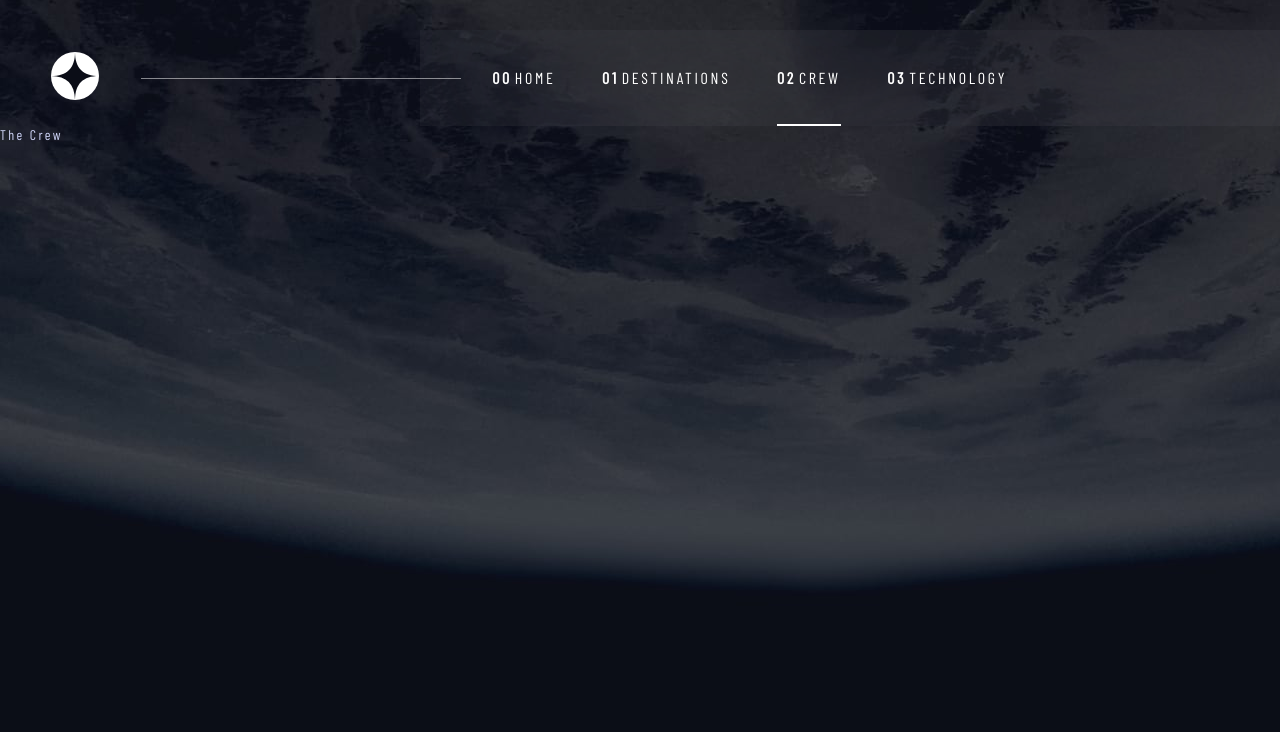
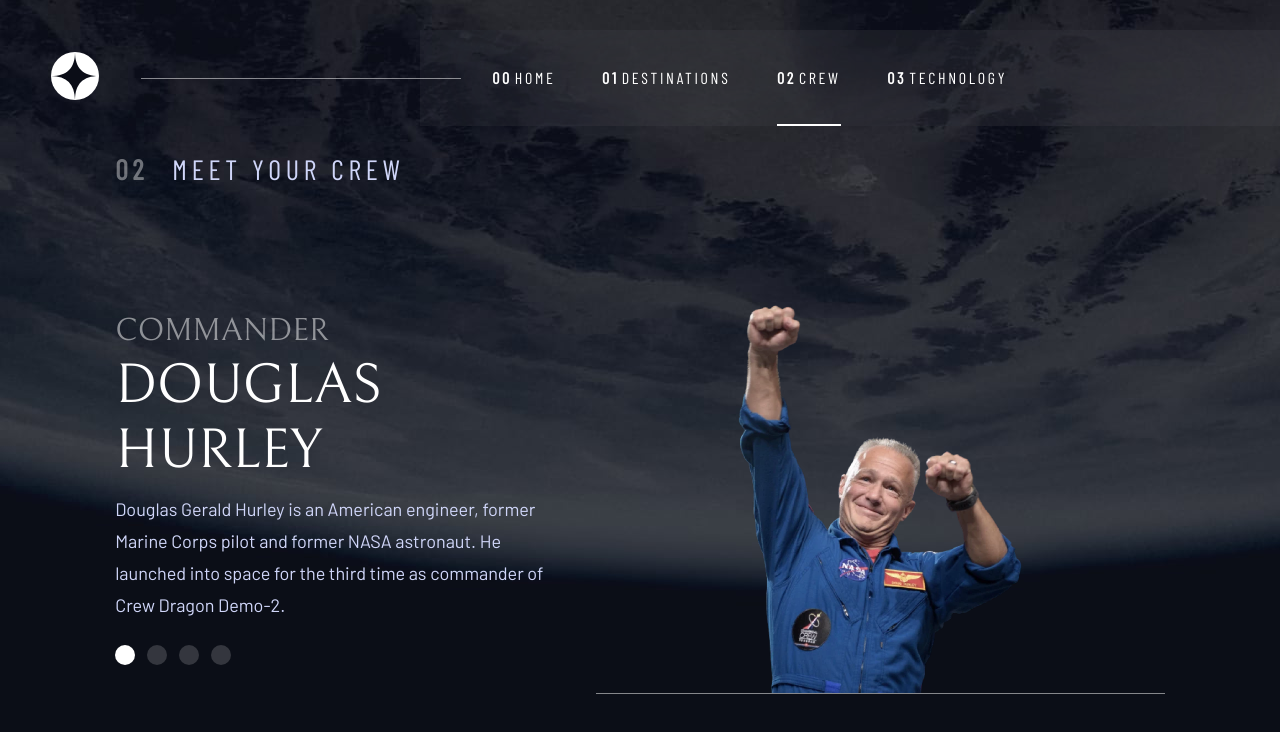
Before and after one commit to Anujith99/Space-Tourism, a Gatsby site: page /crew in a window 1280 px wide. Built offline with nearby package versions, Linux system fonts and the light colour scheme; Gatsby itself is replaced by a stand-in of ours.

Commit message:
crew page done

```diff
--- a/src/components/Layout.js
+++ b/src/components/Layout.js
@@ -5,7 +5,7 @@
   return (
     <div className="layout">
       <Navbar />
-      <div>{children}</div>
+      <div className="layout-container">{children}</div>
     </div>
   )
 }
--- a/src/pages/crew.js
+++ b/src/pages/crew.js
@@ -1,19 +1,59 @@
-import React from "react"
+import React, { useState } from "react"
 import { graphql } from "gatsby"
 import Layout from "../components/Layout"
 import Heading from "../components/typography/Heading"
+import Content from "../components/typography/Content"
 import "../styles/_global.scss"
 import "../styles/crew.page.scss"
 import { useBackground } from "../hooks/useBackground"
+import { GatsbyImage } from "gatsby-plugin-image"
 
 export default function Crew({ data }) {
   const crew = data.allCrewJson.nodes
-  console.log("CREW", crew)
+  const [selectedMember, setSelectedMember] = useState(0)
   useBackground("bg-image-crew")
   return (
     <Layout>
-      <div>
-        <Heading type={"sub-heading-2"}>The Crew</Heading>
+      <div className="crew-container">
+        <div className="page-title">
+          <Heading type={"num-heading"}>02</Heading>
+          <Heading type={"heading-5"}>MEET YOUR CREW</Heading>
+        </div>
+        <div className="crew-content-container">
+          <div className="crew-content-description">
+            <Heading style={"crew-role"} type={"heading-4"}>
+              {crew[selectedMember].role}
+            </Heading>
+            <Heading style={"crew-name"} type={"heading-3"}>
+              {crew[selectedMember].name}
+            </Heading>
+            <Content contentStyle={"crew-bio"}>
+              {crew[selectedMember].bio}
+            </Content>
+            <div className="crew-dots-container">
+              {[...Array(4)].map((crew, index) => (
+                <div
+                  key={index}
+                  onClick={() => setSelectedMember(index)}
+                  className={`crew-dot-btn ${
+                    selectedMember === index ? "active" : ""
+                  }`}
+                />
+              ))}
+            </div>
+          </div>
+          <div className="crew-content-image-container">
+            <div className="crew-image">
+              <GatsbyImage
+                image={
+                  crew[selectedMember].images.webp.childImageSharp
+                    .gatsbyImageData
+                }
+                alt={crew[selectedMember].name}
+              />
+            </div>
+          </div>
+        </div>
       </div>
     </Layout>
   )
@@ -30,7 +70,7 @@
         images {
           webp {
             childImageSharp {
-              gatsbyImageData
+              gatsbyImageData(placeholder: BLURRED, formats: [WEBP])
             }
           }
         }
--- a/src/pages/destinations.js
+++ b/src/pages/destinations.js
@@ -15,7 +15,7 @@
   return (
     <Layout>
       <div className="destinations-container">
-        <div className="destinations-title">
+        <div className="page-title">
           <Heading type={"num-heading"}>01</Heading>
           <Heading type={"heading-5"}>PICK YOUR DESTINATION</Heading>
         </div>
--- a/src/styles/_global.scss
+++ b/src/styles/_global.scss
@@ -43,6 +43,7 @@
 }
 
 .heading-3 {
+  text-transform: uppercase;
   font-size: 24px;
   @include media-query-tablet {
     font-size: 40px;
@@ -53,7 +54,16 @@
 }
 
 .heading-4 {
-  font-size: 32px;
+  text-transform: uppercase;
+  font-size: 16px;
+
+  @include media-query-tablet {
+    font-size: 24px;
+  }
+
+  @include media-query-desktop {
+    font-size: 32px;
+  }
 }
 
 .heading-5 {
@@ -120,3 +130,18 @@
   position: relative;
   height: 100%;
 }
+
+.layout-container {
+  min-height: 86%;
+  @include media-query-tablet {
+    min-height: calc(100% - 86px);
+  }
+  @include media-query-desktop {
+    min-height: calc(100% - 126px);
+  }
+}
+
+.page-title {
+  display: flex;
+  flex-direction: row;
+}
--- a/src/styles/crew.page.scss
+++ b/src/styles/crew.page.scss
@@ -1,4 +1,5 @@
 @import "_mixins.scss";
+@import "_variables.scss";
 
 html#bg-image-crew {
   $bg-images: (
@@ -8,3 +9,136 @@
   );
   @include response-bg-image($bg-images);
 }
+
+.crew-container {
+  display: flex;
+  flex-direction: column;
+  margin: 0 auto;
+  min-height: 100%;
+  max-width: 90%;
+  padding: 3% 4%;
+  @include media-query-tablet {
+    max-width: 95%;
+  }
+
+  @include media-query-desktop {
+    padding: 2% 5%;
+    max-width: 92%;
+  }
+}
+
+.crew-content-container {
+  display: flex;
+  margin-top: 2%;
+  flex-direction: column-reverse;
+  align-items: center;
+  text-align: center;
+
+  @include media-query-tablet {
+    margin-top: 4%;
+    flex-direction: column;
+  }
+
+  @include media-query-desktop {
+    margin-top: 6%;
+    position: relative;
+    flex-direction: row;
+    justify-content: space-between;
+    align-items: flex-end;
+    text-align: left;
+  }
+}
+
+.crew-content-description {
+  display: flex;
+  flex-direction: column;
+  align-items: center;
+  margin-top: 6%;
+
+  @include media-query-tablet {
+    margin-bottom: 5%;
+  }
+
+  @include media-query-desktop {
+    align-items: flex-start;
+    margin-bottom: 0%;
+  }
+}
+
+.crew-role {
+  color: rgba($color: $white, $alpha: 0.5);
+}
+
+.crew-name {
+  margin-top: 1%;
+  margin-bottom: 2%;
+}
+
+.crew-bio {
+  max-width: 445px;
+}
+
+.crew-dots-container {
+  display: flex;
+  margin-bottom: 6%;
+  order: -1;
+
+  @include media-query-tablet {
+    order: 0;
+    margin-top: 5%;
+  }
+}
+
+.crew-dot-btn {
+  width: 15px;
+  height: 15px;
+  border-radius: 7.5px;
+  background-color: rgba($color: $white, $alpha: 0.17);
+  margin: 0 6px;
+  transition: 0.4s ease-in-out;
+  cursor: pointer;
+
+  @include media-query-tablet {
+    width: 20px;
+    height: 20px;
+    border-radius: 10px;
+  }
+
+  &:hover {
+    background-color: rgba($color: $white, $alpha: 0.5);
+  }
+
+  &.active {
+    background-color: rgba($color: $white, $alpha: 1);
+  }
+
+  &:first-child {
+    margin-left: 0px;
+  }
+
+  &:last-child {
+    margin-right: 0px;
+  }
+}
+
+.crew-content-image-container {
+  display: flex;
+  justify-content: center;
+  border-bottom: 1px solid rgba($color: $white, $alpha: 0.5);
+
+  margin-top: 6%;
+  margin-bottom: 4%;
+
+  @include media-query-tablet {
+    margin: 0;
+  }
+
+  @include media-query-desktop {
+    right: 0%;
+    width: 55%;
+  }
+}
+
+.crew-image {
+  max-width: 50%;
+}
--- a/src/styles/home.page.scss
+++ b/src/styles/home.page.scss
@@ -30,7 +30,7 @@
   flex-direction: column;
   text-align: center;
   align-items: center;
-  padding: 6% 0;
+  padding: 7% 0;
 
   @include media-query-tablet {
     padding: 5% 0;
```
Also changed, not shown: src/styles/destinations.page.scss (+2 -5 lines).
